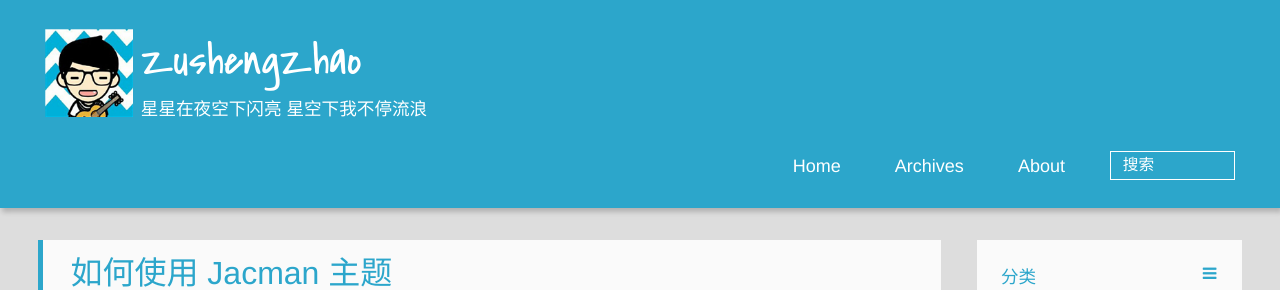
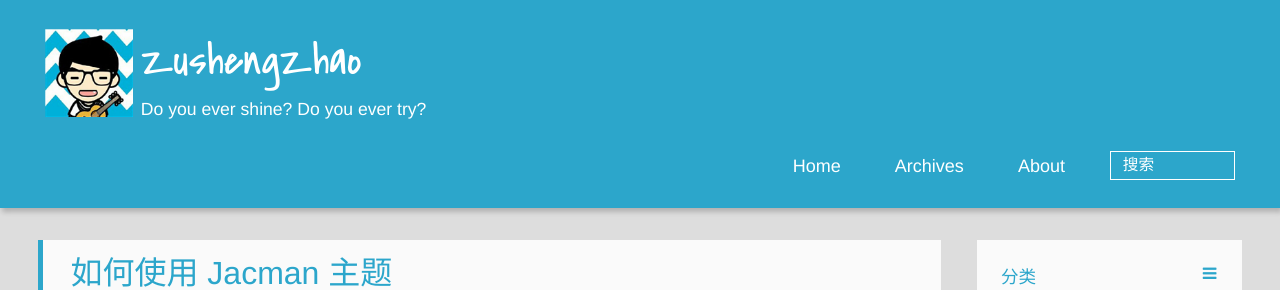
Before and after one commit to ZushengZhao/ZushengZhao.github.io, a Jekyll site: the page built from index.html, in a window 1280 px wide and 900 px high. Shown: the top 290 px of the window. Built offline with Jekyll 4.4.1, drawn with Linux system fonts in a browser that asks for light colours; emoji names are drawn with the system emoji font; formulas are drawn with MathJax 3; the list of posts is cut into pages by our own code.

Commit message:
Update _config.yml

```diff
--- a/_config.yml
+++ b/_config.yml
@@ -29,7 +29,7 @@ paginate: 20
 
 #### Site
 title : ZushengZhao
-tagline: 星星在夜空下闪亮 星空下我不停流浪
+tagline: Do you ever shine? Do you ever try?
 assets: /assets
 url:
 baseurl:
```
